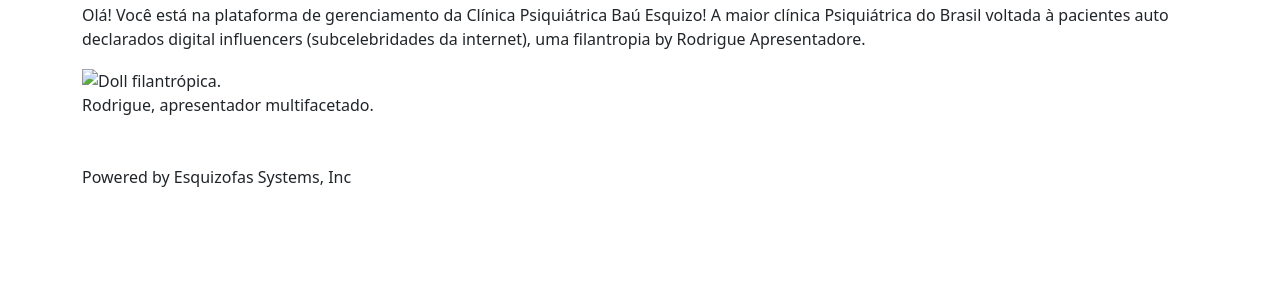
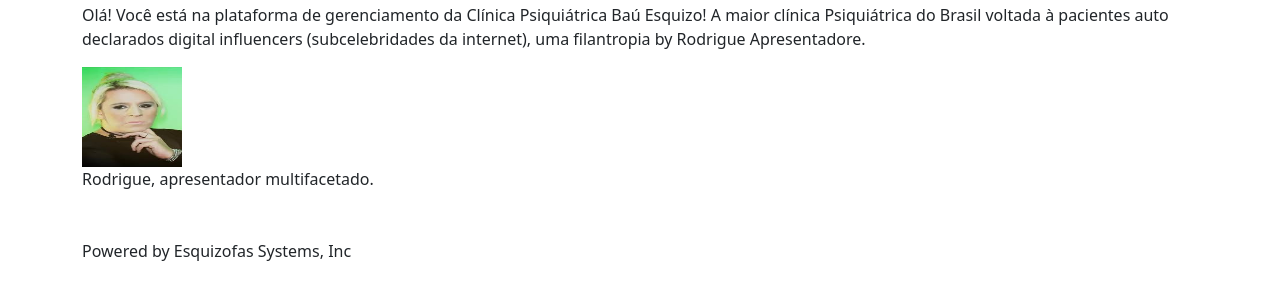
Before and after one commit to rafaelrae/fatec-progmicro, a plain HTML site: page meu-site-bootstrap-1/index.html in a window 1280 px wide. Shown: the part 133-432 px from the top of the page. Drawn offline with nearby package versions, Linux system fonts and the light colour scheme.

Commit message:
Some changes

```diff
--- a/meu-site-bootstrap-1/index.html
+++ b/meu-site-bootstrap-1/index.html
@@ -33,7 +33,7 @@
         <main class="container mt-4">
             <h1>Vai querer perder?</h1>
             <p>Olá! Você está na plataforma de gerenciamento da Clínica Psiquiátrica Baú Esquizo! A maior clínica Psiquiátrica do Brasil voltada à pacientes auto declarados digital influencers (subcelebridades da internet), uma filantropia by Rodrigue Apresentadore.</p>
-            <img src="" alt="Doll filantrópica." width="100" height="100">
+            <img src="img/doll.jpg" alt="Doll filantrópica." width="100" height="100">
             <p>Rodrigue, apresentador multifacetado.</p>
 
 
```
